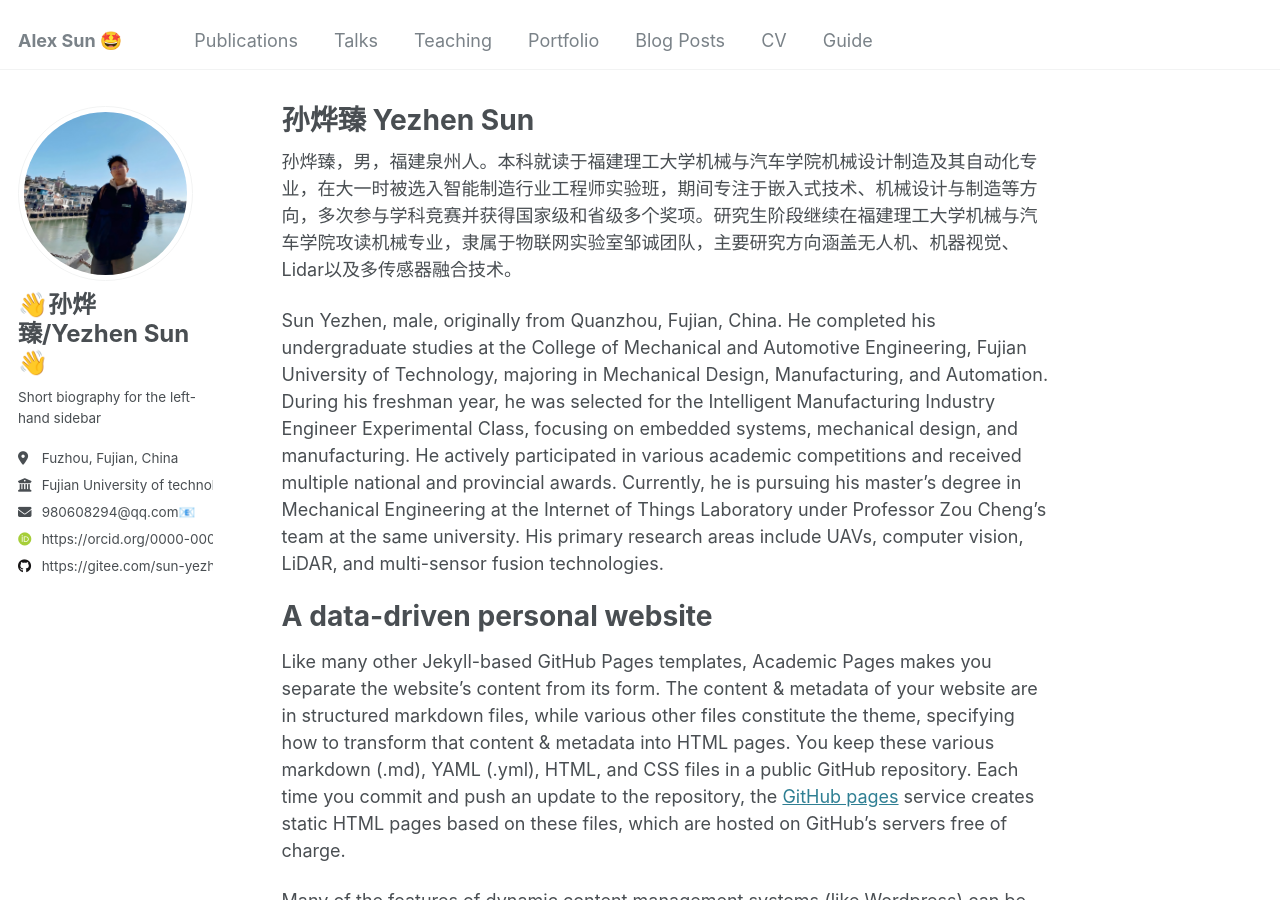
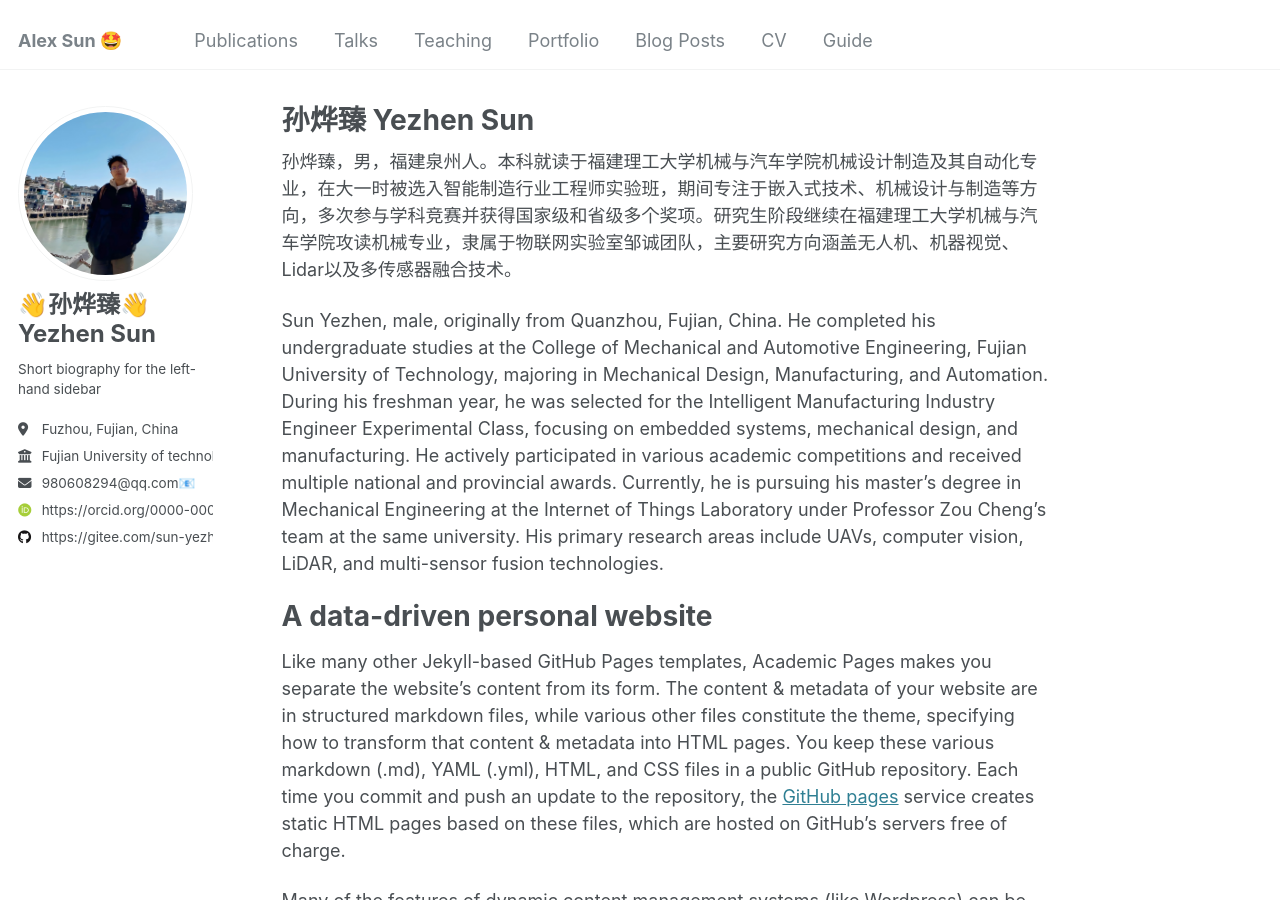
Before and after one commit to yuyuasd/yuyuasd.github.io, a Jekyll site: the page built from _pages/about.md, in a window 1280 px wide and 900 px high. Built offline with Jekyll 4.4.1, drawn with Linux system fonts in a browser that asks for light colours; some web fonts are replaced.

```diff
--- a/_config.yml
+++ b/_config.yml
@@ -22,7 +22,9 @@ repository               : "academicpages/academicpages.github.io"
 author:
   # Biographic information
   avatar           : "own_photo.png"
-  name             : "👋孙烨臻/Yezhen Sun👋"
+  name             : |
+    👋孙烨臻👋
+    Yezhen Sun
   pronouns         : # example: "she/her"
   bio              : "Short biography for the left-hand sidebar"
   location         : "Fuzhou, Fujian, China"
```
